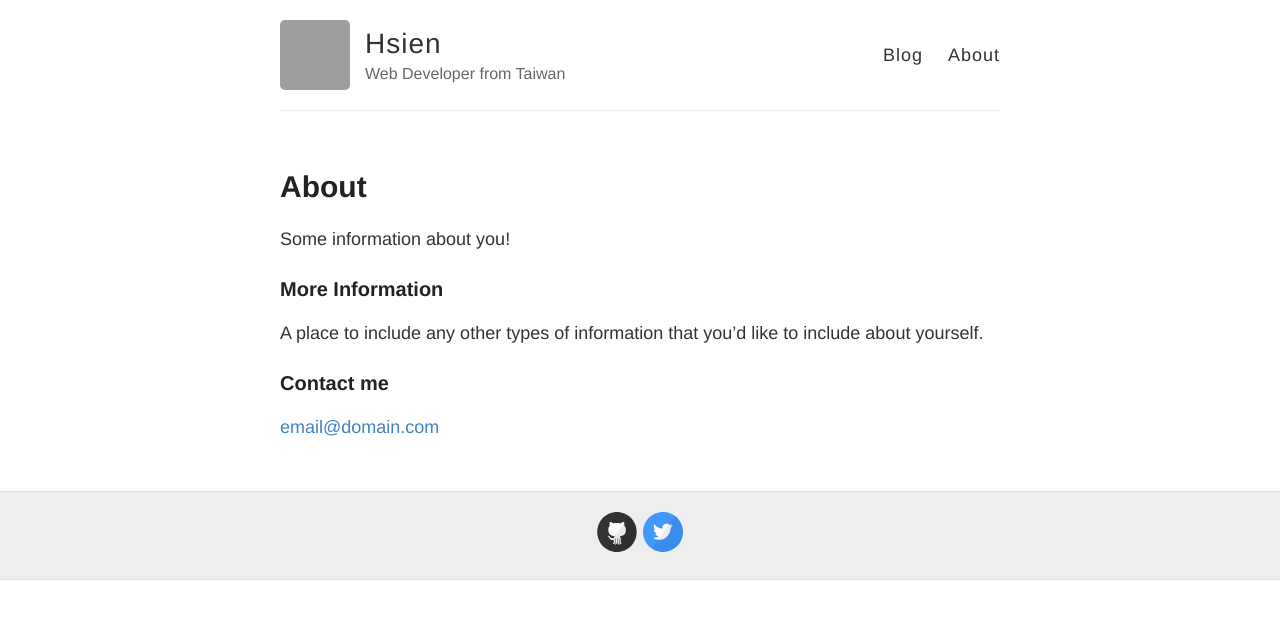
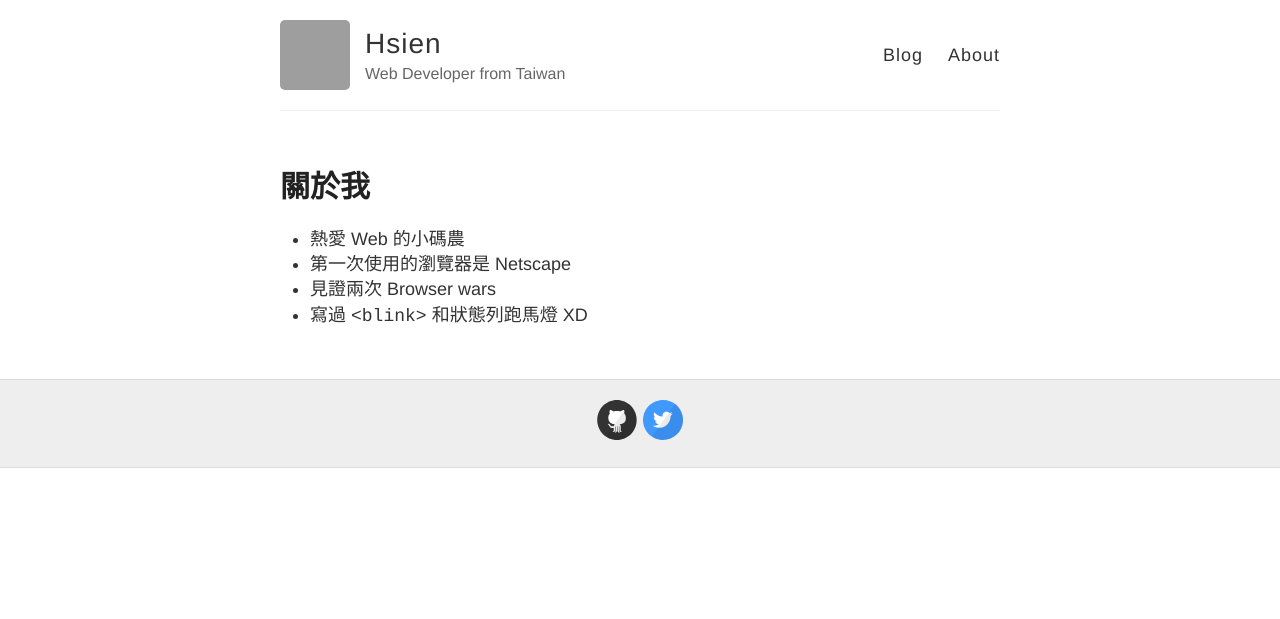
Before and after one commit to jackblackevo/jackblackevo.github.io, a Jekyll site: the page built from about.md, in a window 1280 px wide. Shown: the top 619 px of the page. Built offline with Jekyll 4.4.1, drawn with Linux system fonts in a browser that asks for light colours; grey boxes are pictures that could not be loaded.

Commit message:
add about

```diff
--- a/about.md
+++ b/about.md
@@ -1,15 +1,10 @@
 ---
 layout: page
-title: About
+title: 關於我
 permalink: /about/
 ---
 
-Some information about you!
-
-### More Information
-
-A place to include any other types of information that you'd like to include about yourself.
-
-### Contact me
-
-[email@domain.com](mailto:email@domain.com)
+* 熱愛 Web 的小碼農
+* 第一次使用的瀏覽器是 Netscape
+* 見證兩次 Browser wars
+* 寫過 `<blink>` 和狀態列跑馬燈 XD
```
